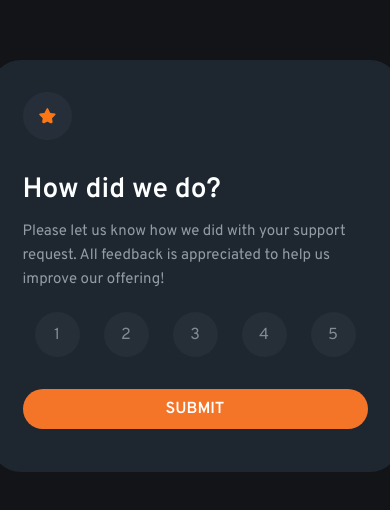
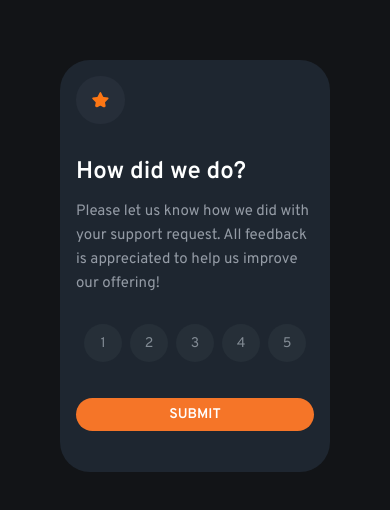
Before and after one commit to saadman-galib/Interactive-rating-component, a website built with Vite: page index.html in a window 390 px wide. Shown: the part 156-666 px from the top of the page. Built offline with nearby package versions, Linux system fonts and the light colour scheme.

Commit message:
Making responsive

```diff
--- a/index.html
+++ b/index.html
@@ -14,11 +14,11 @@
     </head>
     <body>
         <div
-            class="flex items-center justify-center w-full h-screen main-container bg-very-dark-blue"
+            class="main-container"
         >
             <div
                 id="rate"
-                class="p-[32px] font-overpass rounded-[30px] card h-[412px] w-[412px] bg-card-blue"
+                class="card-rate-container"
             >
                 <img
                     src="./assets/icon-star.svg"
@@ -28,7 +28,7 @@
 
                 <div>
                     <h2
-                        class="text-3xl text-[28px] font-semibold text-[#FEFFFF]"
+                        class="text-3xl font-semibold text-[#FEFFFF]"
                     >
                         How did we do?
                     </h2>
@@ -51,7 +51,7 @@
                 </div>
                 <button
                     id="btn"
-                    class="transition duration-500 font-semibold text-white uppercase bg-[#F57528] hover:text-[#F57528] hover:bg-white w-full rounded-3xl py-2 mt-3"
+                    class="transition duration-500 font-semibold text-white uppercase bg-[#F57528] hover:text-[#F57528] hover:bg-white w-full rounded-3xl py-[10px] mt-3"
                 >
                     submit
                 </button>
@@ -59,7 +59,7 @@
 
             <div
                 id="select"
-                class="hidden font-overpass rounded-[30px] card h-[412px] w-[412px] bg-card-blue"
+                class="card-result-container hidden"
             >
                 <img
                     src="./assets/illustration-thank-you.svg"
@@ -81,7 +81,7 @@
                         Thank you!
                     </h2>
                     <p
-                        class="mt-3 mx-auto px-6 text-center w-96 text-[#949BA5] text-[15px] leading-6"
+                        class="mt-3 mx-auto px-6 text-center w-96 text-[#949BA5] text-[15px] leading-6 text-center"
                     >
                         We appreciate you taking the time to give a rating. If
                         you ever need more support, don’t hesitate to get in
--- a/style.css
+++ b/style.css
@@ -9,8 +9,61 @@
 }
 
 .number-first {
-    @apply mr-3;
+    @apply mr-3 ml-auto;
 }
 .number-last {
-    @apply ml-3;
+    @apply ml-3 mr-auto;
 }
+
+.main-container {
+    @apply flex items-center justify-center w-full h-screen bg-very-dark-blue;
+}
+
+.card-rate-container {
+    @apply p-[32px] font-overpass rounded-[30px] min-h-[412px] w-[412px] bg-card-blue;
+}
+
+.card-result-container {
+    @apply font-overpass rounded-[30px] min-h-[412px] w-[412px] bg-card-blue;
+}
+
+/* Media Queries */
+@media (max-width: 640px) {
+    .card-rate-container,
+    .card-result-container {
+        @apply max-w-[270px] m-3 p-4;
+    }
+
+    .number {
+        @apply min-w-[38px] min-h-[38px] text-[14px] mx-1;
+    }
+
+    .number-first {
+        @apply mr-1 ml-auto;
+    }
+    .number-last {
+        @apply ml-1 mr-auto;
+    }
+
+    #btn {
+        @apply text-[14px] py-[6px] mt-2;
+    }
+
+    .card-rate-container h2,
+    .card-result-container h2{
+        @apply text-2xl
+    }
+
+    .card-result-container p{
+        @apply text-sm;
+    }
+
+    .card-rate-container div{
+        @apply my-2;
+    }
+
+    /* .card-rate-container p, */
+    .card-result-container div p{
+        @apply text-sm w-auto;
+    }
+}
```
